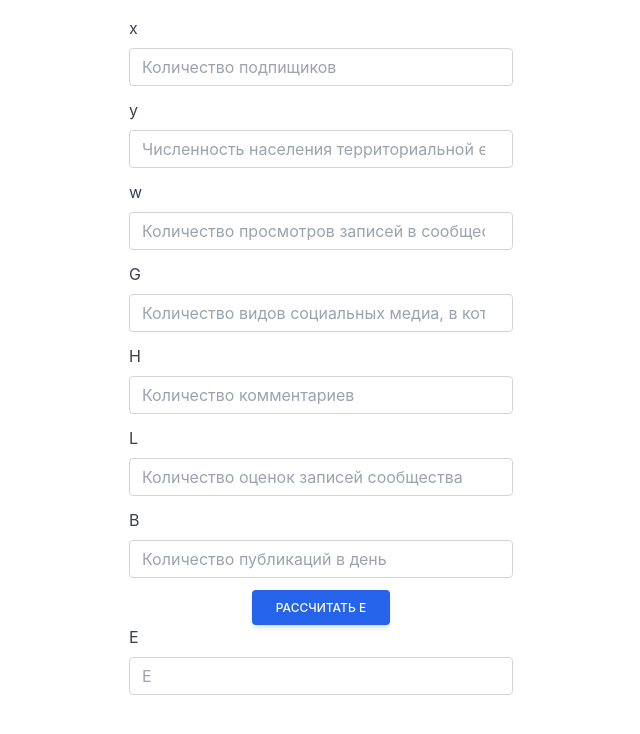
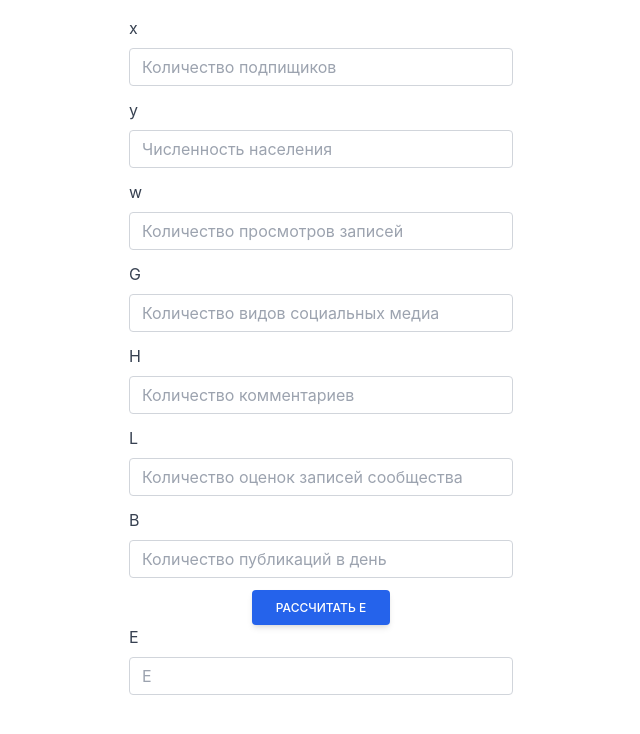
Before and after one commit to youdemilk/index-oepk, a React (Create React App) app: page / in a window 1280 px wide. Shown: the top 734 px of the page, without its empty margins (319-959 px from the left). Built offline with nearby package versions, Linux system fonts and the light colour scheme.

Commit message:
update text

```diff
--- a/src/App.tsx
+++ b/src/App.tsx
@@ -32,21 +32,21 @@ function App() {
     {
       id: 1,
       name: 'y',
-      placeholder: 'Численность населения территориальной единицы',
+      placeholder: 'Численность населения',
       setValue: setY,
       value: y,
     },
     {
       id: 2,
       name: 'w',
-      placeholder: 'Количество просмотров записей в сообществе',
+      placeholder: 'Количество просмотров записей',
       setValue: setW,
       value: w,
     },
     {
       id: 3,
       name: 'G',
-      placeholder: 'Количество видов социальных медиа, в которых представлен государственный орган',
+      placeholder: 'Количество видов социальных медиа',
       setValue: setG,
       value: g,
     },
```
